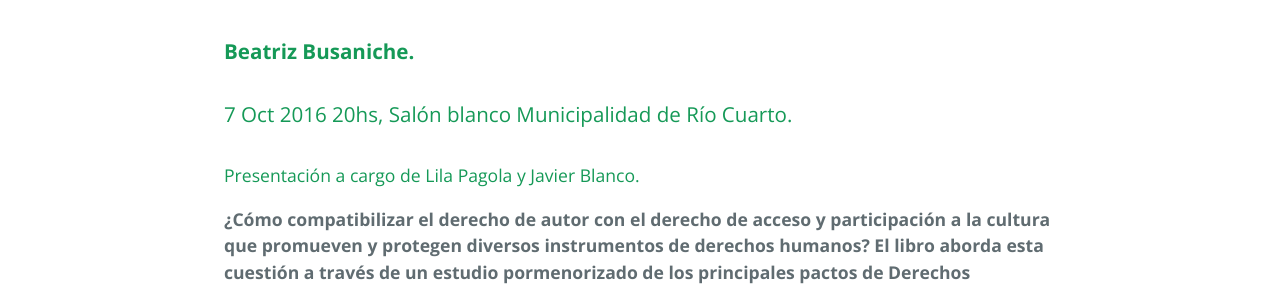
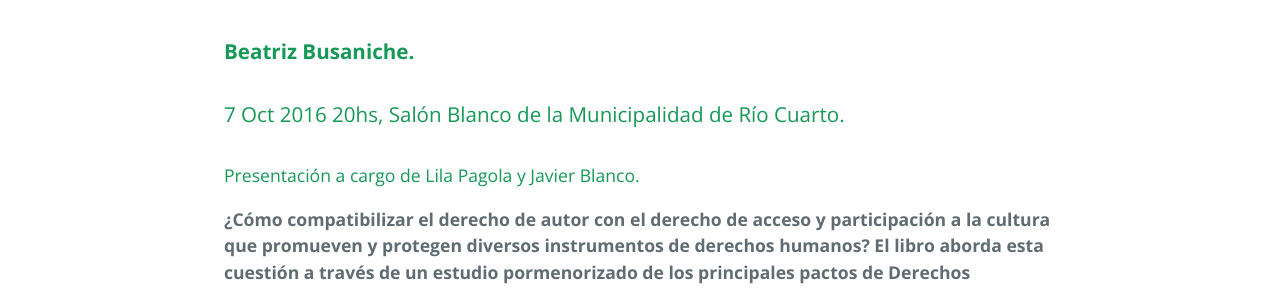
Before and after one commit to pewen/piydh, a Jekyll site: the page built from index.md, in a window 1280 px wide. Shown: the part 875-1164 px from the top of the page. Built offline with Jekyll 4.4.1, drawn with Linux system fonts in a browser that asks for light colours.

Commit message:
minor changes

```diff
--- a/index.md
+++ b/index.md
@@ -7,7 +7,7 @@ title: {{ site.name }}
 
 ### **Beatriz Busaniche.**
 
-### 7 Oct 2016 20hs, Salón blanco Municipalidad de Río Cuarto.
+### 7 Oct 2016 20hs, Salón Blanco de la Municipalidad de Río Cuarto.
 
 #### Presentación a cargo de Lila Pagola y Javier Blanco.
 
```
Also changed, not shown: 1 other file.
